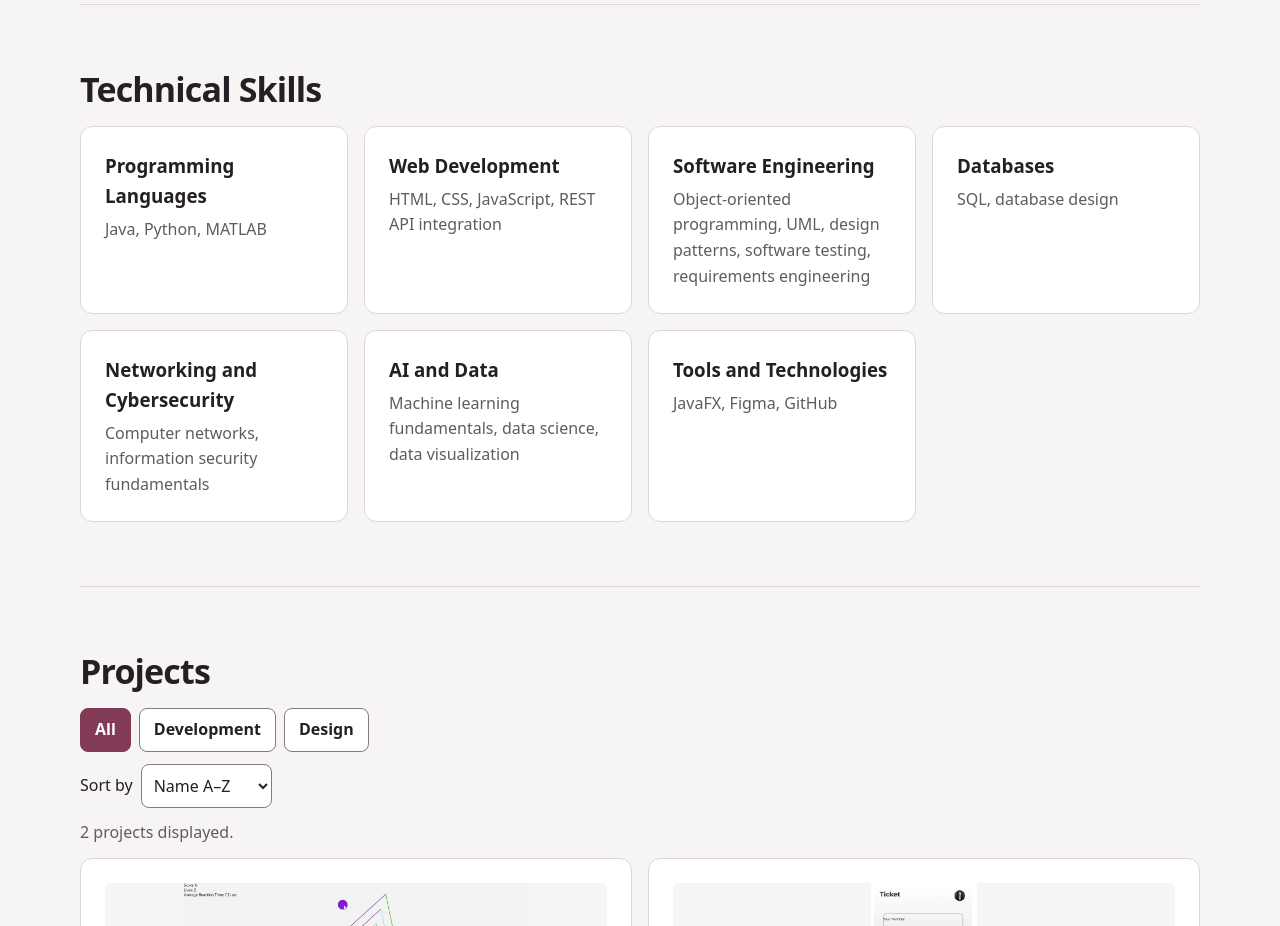
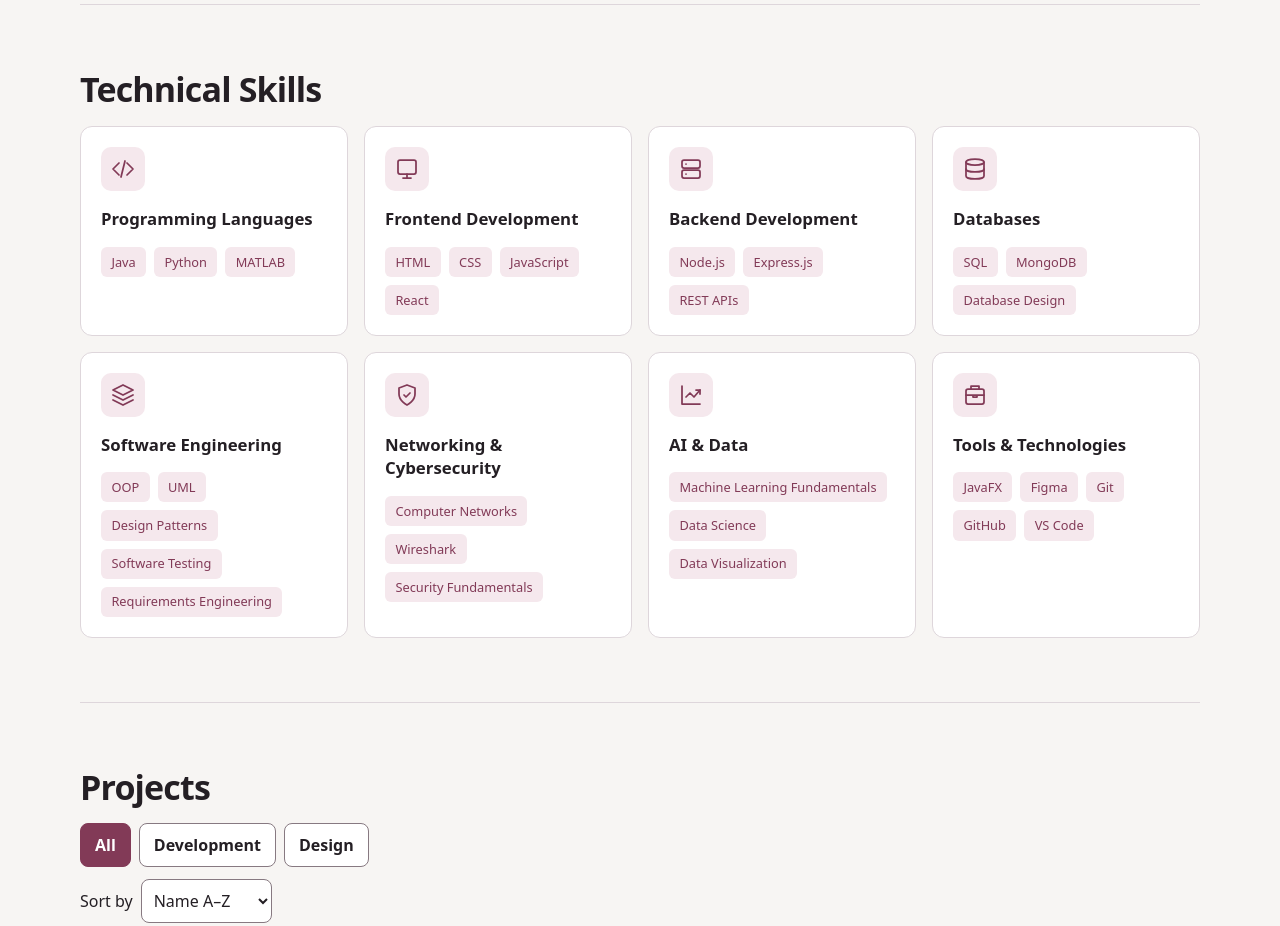
Before and after one commit to Sarahalmanjahi/202371590-sarahalmanjahi-assignment4, a plain HTML site: page index.html in a window 1280 px wide. Shown: the part 2160-3086 px from the top of the page. Drawn offline with Linux system fonts and the light colour scheme; no server answers.

Commit message:
Technical Skills icons and improved visual presentation

```diff
--- a/css/styles.css
+++ b/css/styles.css
@@ -364,6 +364,74 @@ section h2 {
 .profile-card .entry-detail {
   color: var(--accent);
   font-weight: 600;
+}
+
+/* Technical Skills */
+.skills-grid {
+  display: grid;
+  grid-template-columns: repeat(4, minmax(0, 1fr));
+  gap: 1rem;
+}
+
+.skill-card {
+  display: flex;
+  flex-direction: column;
+  gap: 1rem;
+  padding: 1.25rem;
+  background: var(--surface);
+  border: 1px solid var(--border);
+  border-radius: var(--radius);
+  min-width: 0;
+  transition: border-color 200ms ease,
+              box-shadow 200ms ease;
+}
+
+.skill-card:hover {
+  border-color: var(--accent);
+  box-shadow: 0 4px 15px rgba(0, 0, 0, 0.06);
+}
+
+.skill-icon {
+  display: flex;
+  align-items: center;
+  justify-content: center;
+  width: 44px;
+  height: 44px;
+  background: var(--accent-soft);
+  color: var(--accent);
+  border-radius: 10px;
+}
+
+.skill-icon svg {
+  width: 24px;
+  height: 24px;
+  fill: none;
+  stroke: currentColor;
+  stroke-width: 1.75;
+  stroke-linecap: round;
+  stroke-linejoin: round;
+}
+
+.skill-card h3 {
+  font-size: 1.05rem;
+  line-height: 1.4;
+}
+
+.skill-tags {
+  display: flex;
+  flex-wrap: wrap;
+  gap: 0.5rem;
+}
+
+.skill-tags span {
+  padding: 0.3rem 0.65rem;
+  background: var(--accent-soft);
+  color: var(--accent);
+  border-radius: 6px;
+  font-size: 0.8rem;
+  font-weight: 500;
+  overflow-wrap: anywhere;
+  max-width: 100%;
 }
 
 /* Controls */
@@ -817,3 +885,15 @@ footer {
     }
   }
 }
+/* Responsive Skills Grid */
+@media (max-width: 1000px) {
+  .skills-grid {
+    grid-template-columns: repeat(2, minmax(0, 1fr));
+  }
+}
+
+@media (max-width: 500px) {
+  .skills-grid {
+    grid-template-columns: 1fr;
+  }
+}
--- a/index.html
+++ b/index.html
@@ -209,35 +209,153 @@
 
     <section id="skills" aria-labelledby="skills-title">
       <h2 id="skills-title">Technical Skills</h2>
-      <div class="profile-grid">
-        <div class="profile-card">
+
+      <div class="skills-grid">
+
+        <!-- Programming Languages -->
+        <div class="skill-card">
+          <div class="skill-icon">
+            <svg viewBox="0 0 24 24" aria-hidden="true">
+              <path d="m8 6-6 6 6 6M16 6l6 6-6 6M14 4l-4 16"/>
+            </svg>
+          </div>
+
           <h3>Programming Languages</h3>
-          <p>Java, Python, MATLAB</p>
+          <div class="skill-tags">
+            <span>Java</span>
+            <span>Python</span>
+            <span>MATLAB</span>
+          </div>
         </div>
-        <div class="profile-card">
-          <h3>Web Development</h3>
-          <p>HTML, CSS, JavaScript, REST API integration</p>
+
+        <!-- Frontend Development -->
+        <div class="skill-card">
+          <div class="skill-icon">
+            <svg viewBox="0 0 24 24" aria-hidden="true">
+              <rect x="3" y="3" width="18" height="14" rx="2"/>
+              <path d="M8 21h8M12 17v4"/>
+            </svg>
+          </div>
+
+          <h3>Frontend Development</h3>
+          <div class="skill-tags">
+            <span>HTML</span>
+            <span>CSS</span>
+            <span>JavaScript</span>
+            <span>React</span>
+          </div>
         </div>
-        <div class="profile-card">
+
+        <!-- Backend Development -->
+        <div class="skill-card">
+          <div class="skill-icon">
+            <svg viewBox="0 0 24 24" aria-hidden="true">
+              <rect x="3" y="3" width="18" height="8" rx="2"/>
+              <rect x="3" y="13" width="18" height="8" rx="2"/>
+              <path d="M7 7h.01M7 17h.01"/>
+            </svg>
+          </div>
+
+          <h3>Backend Development</h3>
+          <div class="skill-tags">
+            <span>Node.js</span>
+            <span>Express.js</span>
+            <span>REST APIs</span>
+          </div>
+        </div>
+
+        <!-- Databases -->
+        <div class="skill-card">
+          <div class="skill-icon">
+            <svg viewBox="0 0 24 24" aria-hidden="true">
+              <ellipse cx="12" cy="5" rx="9" ry="3"/>
+              <path d="M3 5v14a9 3 0 0 0 18 0V5"/>
+              <path d="M3 12a9 3 0 0 0 18 0"/>
+            </svg>
+          </div>
+
+          <h3>Databases</h3>
+          <div class="skill-tags">
+            <span>SQL</span>
+            <span>MongoDB</span>
+            <span>Database Design</span>
+          </div>
+        </div>
+
+        <!-- Software Engineering -->
+        <div class="skill-card">
+          <div class="skill-icon">
+            <svg viewBox="0 0 24 24" aria-hidden="true">
+              <path d="m12 2 10 5-10 5L2 7l10-5Z"/>
+              <path d="m2 12 10 5 10-5"/>
+              <path d="m2 17 10 5 10-5"/>
+            </svg>
+          </div>
+
           <h3>Software Engineering</h3>
-          <p>Object-oriented programming, UML, design patterns, software testing, requirements engineering</p>
+          <div class="skill-tags">
+            <span>OOP</span>
+            <span>UML</span>
+            <span>Design Patterns</span>
+            <span>Software Testing</span>
+            <span>Requirements Engineering</span>
+          </div>
         </div>
-        <div class="profile-card">
-          <h3>Databases</h3>
-          <p>SQL, database design</p>
+
+        <!-- Networking and Cybersecurity -->
+        <div class="skill-card">
+          <div class="skill-icon">
+            <svg viewBox="0 0 24 24" aria-hidden="true">
+              <path d="M12 22s8-4 8-11V5l-8-3-8 3v6c0 7 8 11 8 11Z"/>
+              <path d="m9 12 2 2 4-4"/>
+            </svg>
+          </div>
+
+          <h3>Networking &amp; Cybersecurity</h3>
+          <div class="skill-tags">
+            <span>Computer Networks</span>
+            <span>Wireshark</span>
+            <span>Security Fundamentals</span>
+          </div>
         </div>
-        <div class="profile-card">
-          <h3>Networking and Cybersecurity</h3>
-          <p>Computer networks, information security fundamentals</p>
+
+        <!-- AI and Data -->
+        <div class="skill-card">
+          <div class="skill-icon">
+            <svg viewBox="0 0 24 24" aria-hidden="true">
+              <path d="M3 3v18h18"/>
+              <path d="m7 14 4-4 4 4 6-7"/>
+              <path d="M17 7h4v4"/>
+            </svg>
+          </div>
+
+          <h3>AI &amp; Data</h3>
+          <div class="skill-tags">
+            <span>Machine Learning Fundamentals</span>
+            <span>Data Science</span>
+            <span>Data Visualization</span>
+          </div>
         </div>
-        <div class="profile-card">
-          <h3>AI and Data</h3>
-          <p>Machine learning fundamentals, data science, data visualization</p>
+
+        <!-- Tools and Technologies -->
+        <div class="skill-card">
+          <div class="skill-icon">
+            <svg viewBox="0 0 24 24" aria-hidden="true">
+              <rect x="3" y="6" width="18" height="15" rx="2"/>
+              <path d="M8 6V3h8v3M3 12h18M10 12v2h4v-2"/>
+            </svg>
+          </div>
+
+          <h3>Tools &amp; Technologies</h3>
+          <div class="skill-tags">
+            <span>JavaFX</span>
+            <span>Figma</span>
+            <span>Git</span>
+            <span>GitHub</span>
+            <span>VS Code</span>
+          </div>
         </div>
-        <div class="profile-card">
-          <h3>Tools and Technologies</h3>
-          <p>JavaFX, Figma, GitHub</p>
-        </div>
+
       </div>
     </section>
 
```
